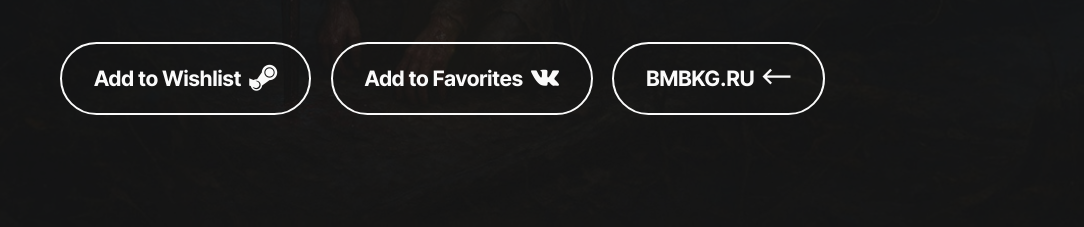
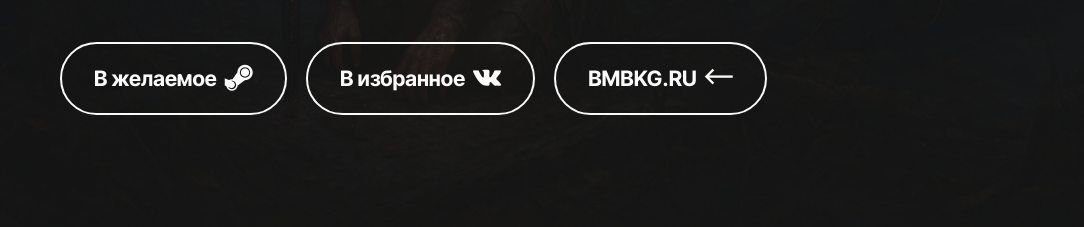
Before and after one commit to bambook919/bmbkg-site, a website: page ru/game/mw/index.html in a window 1280 px wide. Shown: the part 573-800 px from the top of the page, without its empty margins (196-1280 px from the left). Drawn offline with Linux system fonts and the light colour scheme; files whose address does not match are found by name.

Commit message:
Update index.html

```diff
--- a/ru/game/mw/index.html
+++ b/ru/game/mw/index.html
@@ -72,7 +72,7 @@
     justify-content: flex-start;
     flex-wrap: wrap;
     align-items: center;
-"><a class="btn btn-white-outline display-7" href="https://store.steampowered.com/app/3869980" target="_blank">Add to Wishlist<span class="socicon socicon-steam mbr-iconfont mbr-iconfont-btn"></span></a><a class="btn btn-white-outline display-7" href="https://vkplay.ru/play/game/monster-war" target="_blank">Add to Favorites<span class="socicon socicon-vkontakte mbr-iconfont mbr-iconfont-btn"></span></a><a class="btn btn-white-outline display-7" href="https://bmbkg.ru/en" style="
+"><a class="btn btn-white-outline display-7" href="https://store.steampowered.com/app/3869980" target="_blank">В желаемое<span class="socicon socicon-steam mbr-iconfont mbr-iconfont-btn"></span></a><a class="btn btn-white-outline display-7" href="https://vkplay.ru/play/game/monster-war" target="_blank">В избранное<span class="socicon socicon-vkontakte mbr-iconfont mbr-iconfont-btn"></span></a><a class="btn btn-white-outline display-7" href="https://bmbkg.ru/en" style="
 "><span class="mobi-mbri mobi-mbri-left mbr-iconfont mbr-iconfont-btn"></span>BMBKG.RU</a></div>
 </h1>
 
```
